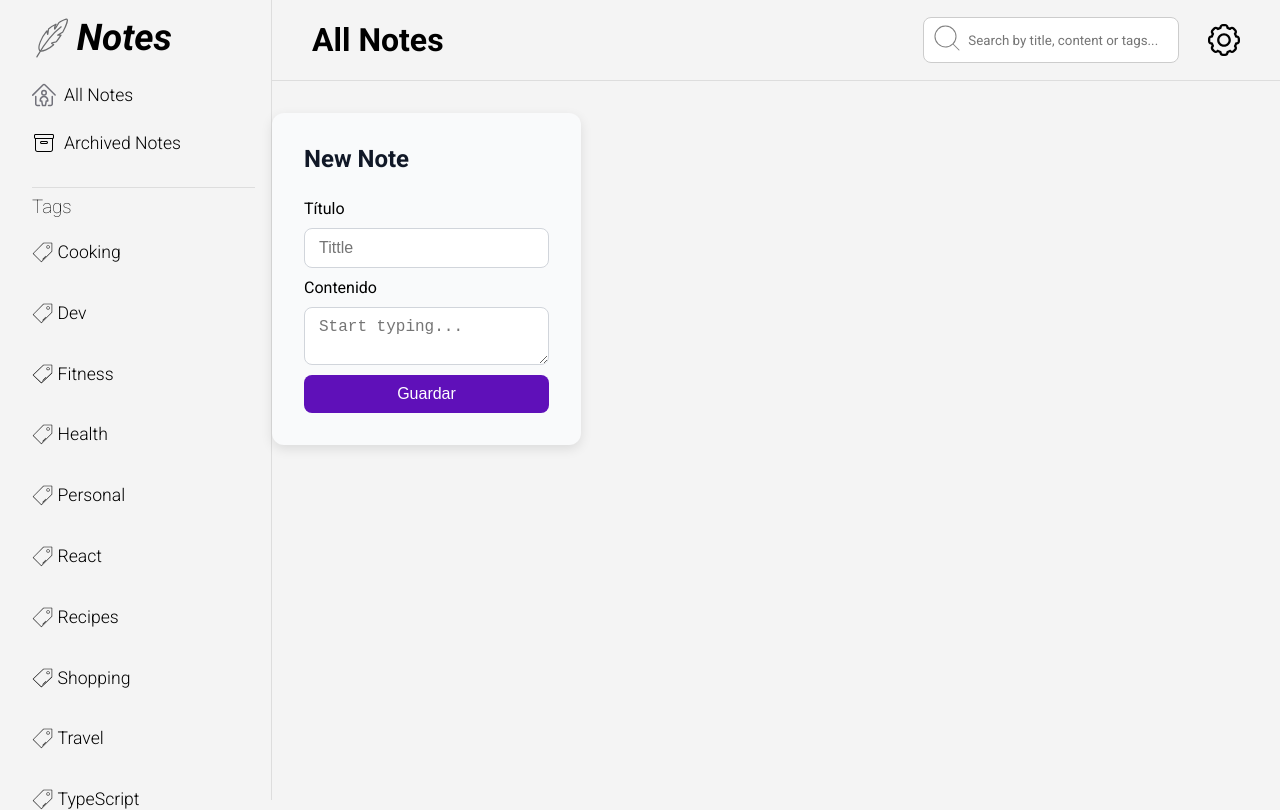
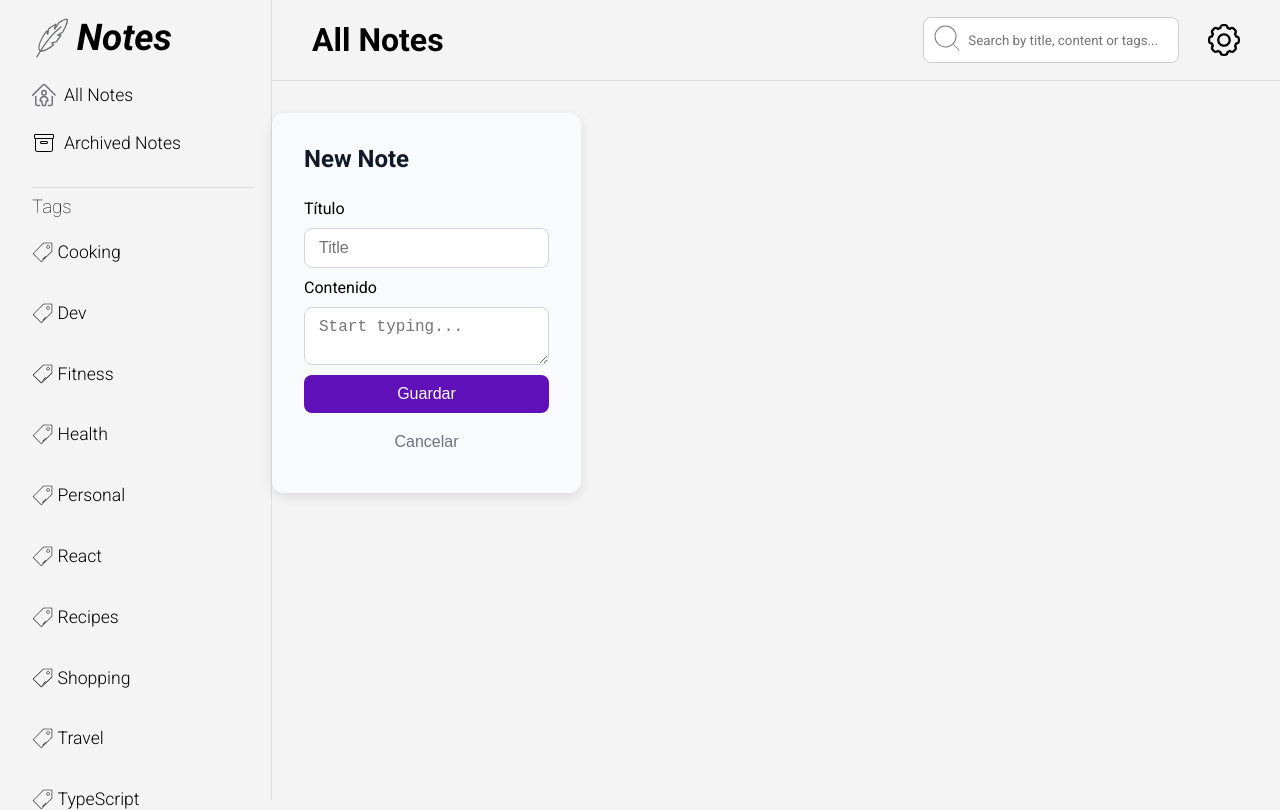
Before and after one commit to AlexF6/challenge-aba, a React (Vite) app: page / in a window 1280 px wide. Both pictures are taken after a click on the button "+ Create New Note". Built offline with nearby package versions, Linux system fonts and the light colour scheme.

Commit message:
Botòn cancelar y animaciòn

```diff
--- a/src/components/layout/content/Content.jsx
+++ b/src/components/layout/content/Content.jsx
@@ -9,35 +9,48 @@ function CreateButton({ onClick }) {
     </button>
   );
 }
-function Formulario(){
-    return(
-        <form className="formulario">
+function Formulario({ onCancel }) {
+  const handleSubmit = (e) => {
+    e.preventDefault();
+    alert("nota guardada");
+  };
+
+  return (
+    <form className="formulario" onSubmit={handleSubmit}>
       <h1>New Note</h1>
+
       <label>Título</label>
-      <input type="text" placeholder="Tittle" />
+      <input type="text" placeholder="Title" />
 
       <label>Contenido</label>
       <textarea placeholder="Start typing..."></textarea>
 
       <button type="submit">Guardar</button>
-    </form>
+   <button type="button" className="cancel-button" onClick={onCancel}>
+    Cancelar</button>
 
 
-    );
+    </form>
+  );
 }
 
+
 function Content() {
-    const [mostrarFormulario, setMostrarFormulario] = useState(false);
+  const [mostrarFormulario, setMostrarFormulario] = useState(false);
 
+  const handleCancel = () => {
+    setMostrarFormulario(false);
+  };
 
   return (
     <div className="content">
-        {!mostrarFormulario && (
-      <CreateButton onClick={() =>setMostrarFormulario(true)} />
+      {!mostrarFormulario && (
+        <CreateButton onClick={() => setMostrarFormulario(true)} />
       )}
-       {mostrarFormulario && <Formulario />}
+      {mostrarFormulario && <Formulario onCancel={handleCancel} />}
     </div>
   );
 }
 
+
 export default Content;
--- a/src/styles/layout/content/Content.css
+++ b/src/styles/layout/content/Content.css
@@ -39,6 +39,7 @@
   background-color: #f9fafb;
   border-radius: 12px;
   box-shadow: 0 4px 12px rgba(0, 0, 0, 0.1);
+  animation: fadeInUp 0.4s ease-out;
 }
 
 .formulario h1 {
@@ -58,9 +59,11 @@
   transition: border-color 0.2s;
 }
 
+
+
 .formulario input:focus,
 .formulario textarea:focus {
-  border-color: #3b82f6;
+  border-color: #5c0168;
 }
 
 .formulario button[type="submit"] {
@@ -75,5 +78,32 @@
 }
 
 .formulario button[type="submit"]:hover {
-  background-color: #059669;
+  background-color: #4e1f8b;
 }
+
+.cancel-button {
+  background-color: transparent;
+  color: #6b7280;
+  padding: 10px 20px;
+  font-size: 16px;
+  border: none;
+  border-radius: 8px;
+  cursor: pointer;
+  transition: color 0.3s;
+}
+
+.cancel-button:hover {
+  color: #721796;
+  text-decoration: underline;
+}
+
+@keyframes fadeInUp {
+  from {
+    opacity: 0;
+    transform: translateY(20px);
+  }
+  to {
+    opacity: 1;
+    transform: translateY(0);
+  }
+}
```
Also changed, not shown: 1 other file (tests, documents, lock files or other folders).
